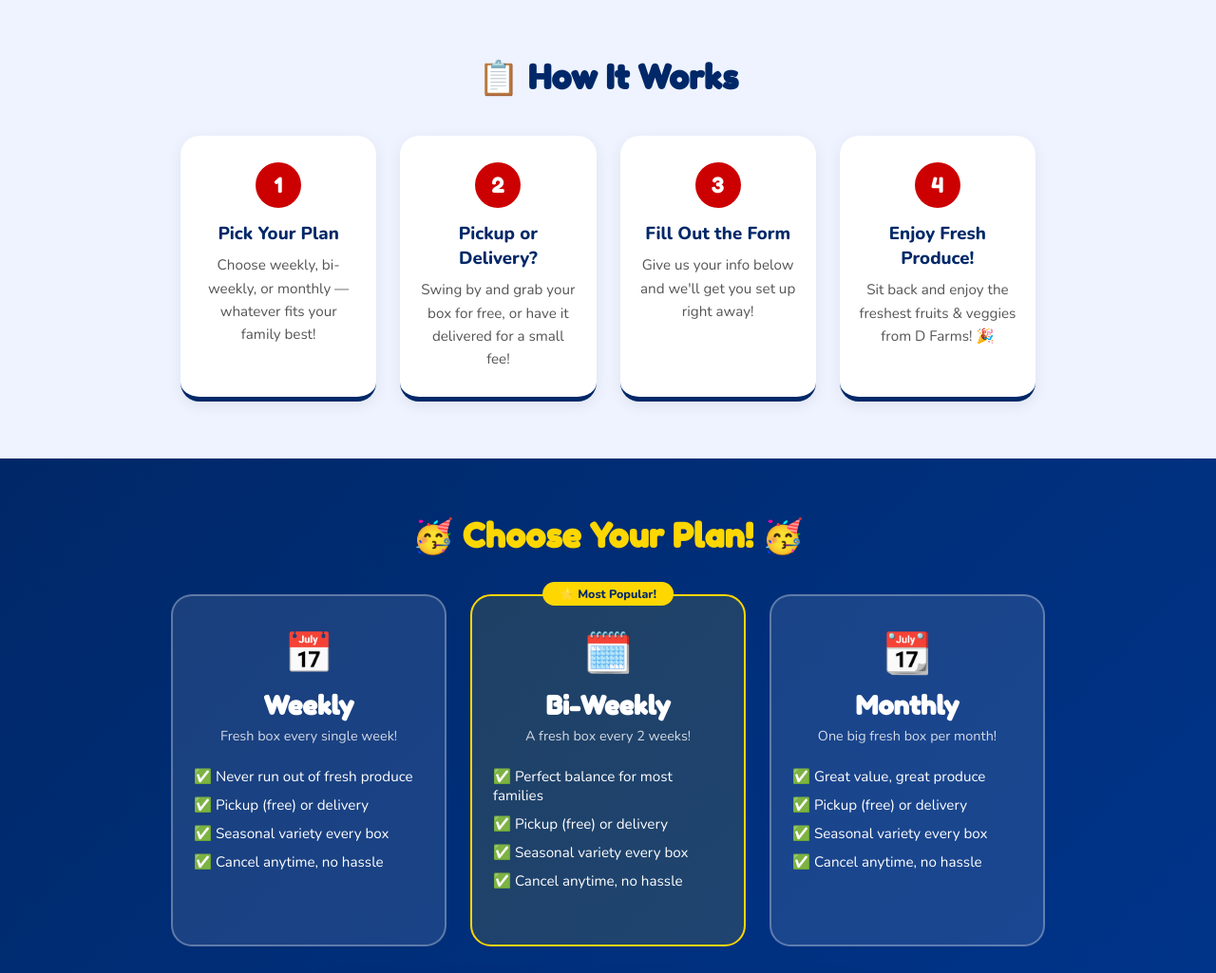
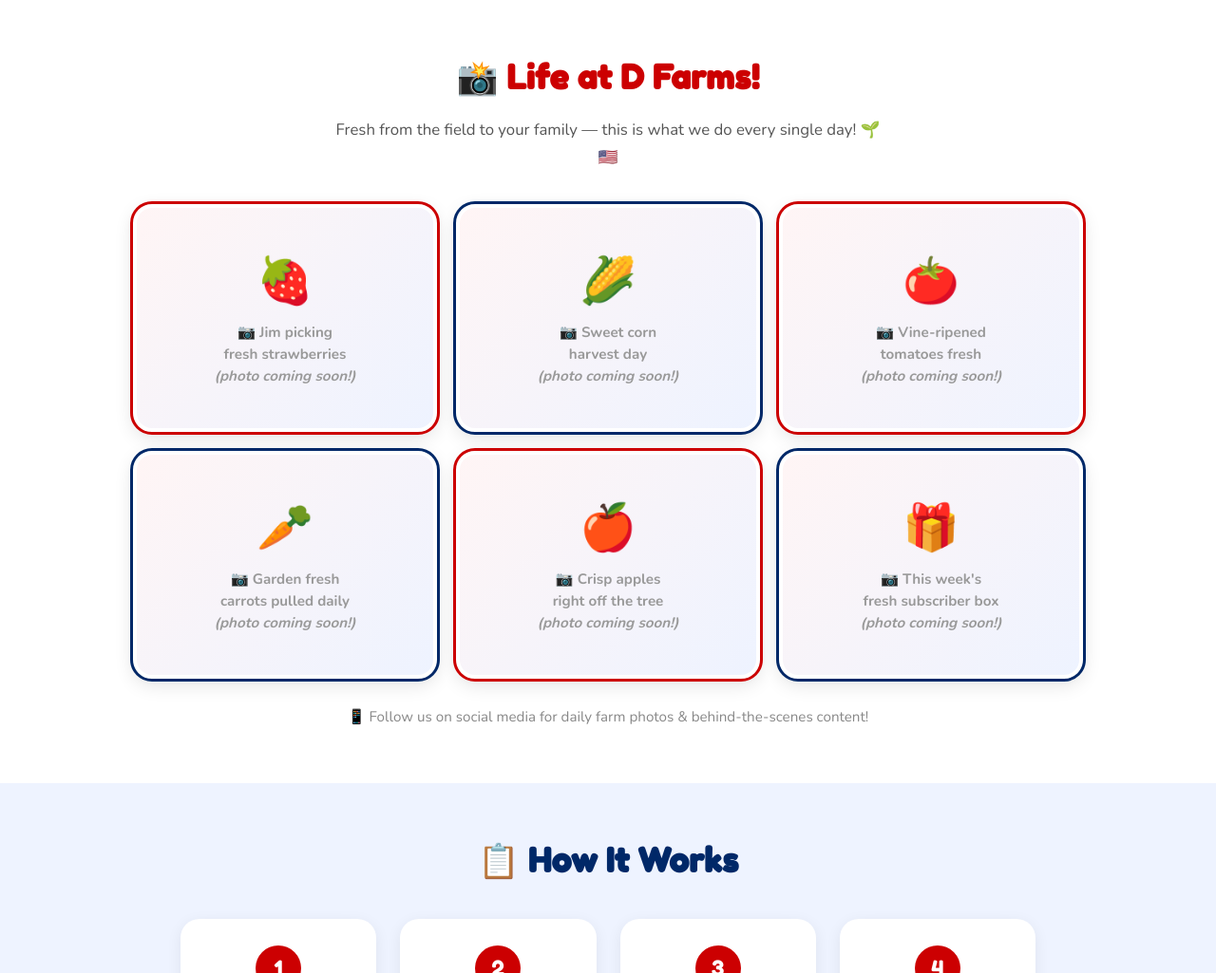
Before and after one commit to robmoss344/jims-fruit-veggies, a plain HTML site: page index.html in a window 1280 px wide. Shown: the part 1440-2465 px from the top of the page at 95% size. Drawn offline with nearby package versions, Linux system fonts and the light colour scheme; a script that the page names is missing.

Commit message:
Add photo gallery section

```diff
--- a/index.html
+++ b/index.html
@@ -100,6 +100,54 @@
             transition: opacity 0.2s;
         }
         nav a:hover { opacity: 0.75; }
+
+        /* ── GALLERY ── */
+        .gallery { background: var(--white); }
+        .gallery-grid {
+            display: grid;
+            grid-template-columns: repeat(auto-fit, minmax(260px, 1fr));
+            gap: 20px;
+            max-width: 1000px;
+            margin: 0 auto;
+        }
+        .gallery-item {
+            border-radius: 20px;
+            overflow: hidden;
+            box-shadow: 0 6px 20px rgba(0,0,0,0.12);
+            position: relative;
+            aspect-ratio: 4/3;
+            background: linear-gradient(135deg, var(--light-red), var(--light-blue));
+            border: 4px solid var(--white);
+            outline: 3px solid var(--red);
+            display: flex;
+            flex-direction: column;
+            align-items: center;
+            justify-content: center;
+            text-align: center;
+            padding: 20px;
+            transition: transform .2s;
+        }
+        .gallery-item:nth-child(even) { outline-color: var(--blue); }
+        .gallery-item:hover { transform: scale(1.02); }
+        .gallery-item img {
+            width: 100%; height: 100%;
+            object-fit: cover;
+            position: absolute;
+            top: 0; left: 0;
+            border-radius: 16px;
+        }
+        .gallery-placeholder-emoji { font-size: 3rem; margin-bottom: 10px; }
+        .gallery-placeholder-text { font-weight: 700; color: #999; font-size: 0.95rem; line-height: 1.5; }
+        .gallery-caption {
+            position: absolute;
+            bottom: 0; left: 0; right: 0;
+            background: linear-gradient(transparent, rgba(0,0,0,0.7));
+            color: white;
+            font-weight: 700;
+            font-size: 0.95rem;
+            padding: 20px 14px 12px;
+            border-radius: 0 0 16px 16px;
+        }
 
         /* ── HERO ── */
         .hero {
@@ -392,6 +440,7 @@
 <nav>
     <a href="#about">🏠 Home</a>
     <a href="#produce">🥕 Produce</a>
+    <a href="#gallery">📸 Gallery</a>
     <a href="#how">📋 How It Works</a>
     <a href="#subscribe">🛒 Subscribe</a>
     <a href="#qr">📱 QR Code</a>
@@ -427,6 +476,56 @@
         <div class="offer-card"><span class="emoji">🧅</span><h3>Onions &amp; Root Veg</h3></div>
         <div class="offer-card"><span class="emoji">🎁</span><h3>Seasonal Surprise</h3></div>
     </div>
+</section>
+
+<!-- GALLERY -->
+<section class="gallery" id="gallery">
+    <h2 class="section-title red-title">📸 Life at D Farms!</h2>
+    <p style="text-align:center; color:#555; max-width:580px; margin: -20px auto 35px; font-size:1.05rem; line-height:1.7;">
+        Fresh from the field to your family — this is what we do every single day! 🌱🇺🇸
+    </p>
+    <div class="gallery-grid">
+
+        <!-- PHOTO SLOT 1 — replace src="#" with your image file path or URL -->
+        <div class="gallery-item">
+            <div class="gallery-placeholder-emoji">🍓</div>
+            <div class="gallery-placeholder-text">📷 Jim picking<br>fresh strawberries<br><em>(photo coming soon!)</em></div>
+        </div>
+
+        <!-- PHOTO SLOT 2 -->
+        <div class="gallery-item">
+            <div class="gallery-placeholder-emoji">🌽</div>
+            <div class="gallery-placeholder-text">📷 Sweet corn<br>harvest day<br><em>(photo coming soon!)</em></div>
+        </div>
+
+        <!-- PHOTO SLOT 3 -->
+        <div class="gallery-item">
+            <div class="gallery-placeholder-emoji">🍅</div>
+            <div class="gallery-placeholder-text">📷 Vine-ripened<br>tomatoes fresh<br><em>(photo coming soon!)</em></div>
+        </div>
+
+        <!-- PHOTO SLOT 4 -->
+        <div class="gallery-item">
+            <div class="gallery-placeholder-emoji">🥕</div>
+            <div class="gallery-placeholder-text">📷 Garden fresh<br>carrots pulled daily<br><em>(photo coming soon!)</em></div>
+        </div>
+
+        <!-- PHOTO SLOT 5 -->
+        <div class="gallery-item">
+            <div class="gallery-placeholder-emoji">🍎</div>
+            <div class="gallery-placeholder-text">📷 Crisp apples<br>right off the tree<br><em>(photo coming soon!)</em></div>
+        </div>
+
+        <!-- PHOTO SLOT 6 -->
+        <div class="gallery-item">
+            <div class="gallery-placeholder-emoji">🎁</div>
+            <div class="gallery-placeholder-text">📷 This week's<br>fresh subscriber box<br><em>(photo coming soon!)</em></div>
+        </div>
+
+    </div>
+    <p style="text-align:center; margin-top:30px; color:#888; font-size:0.95rem;">
+        📱 Follow us on social media for daily farm photos &amp; behind-the-scenes content!
+    </p>
 </section>
 
 <!-- HOW IT WORKS -->
```
